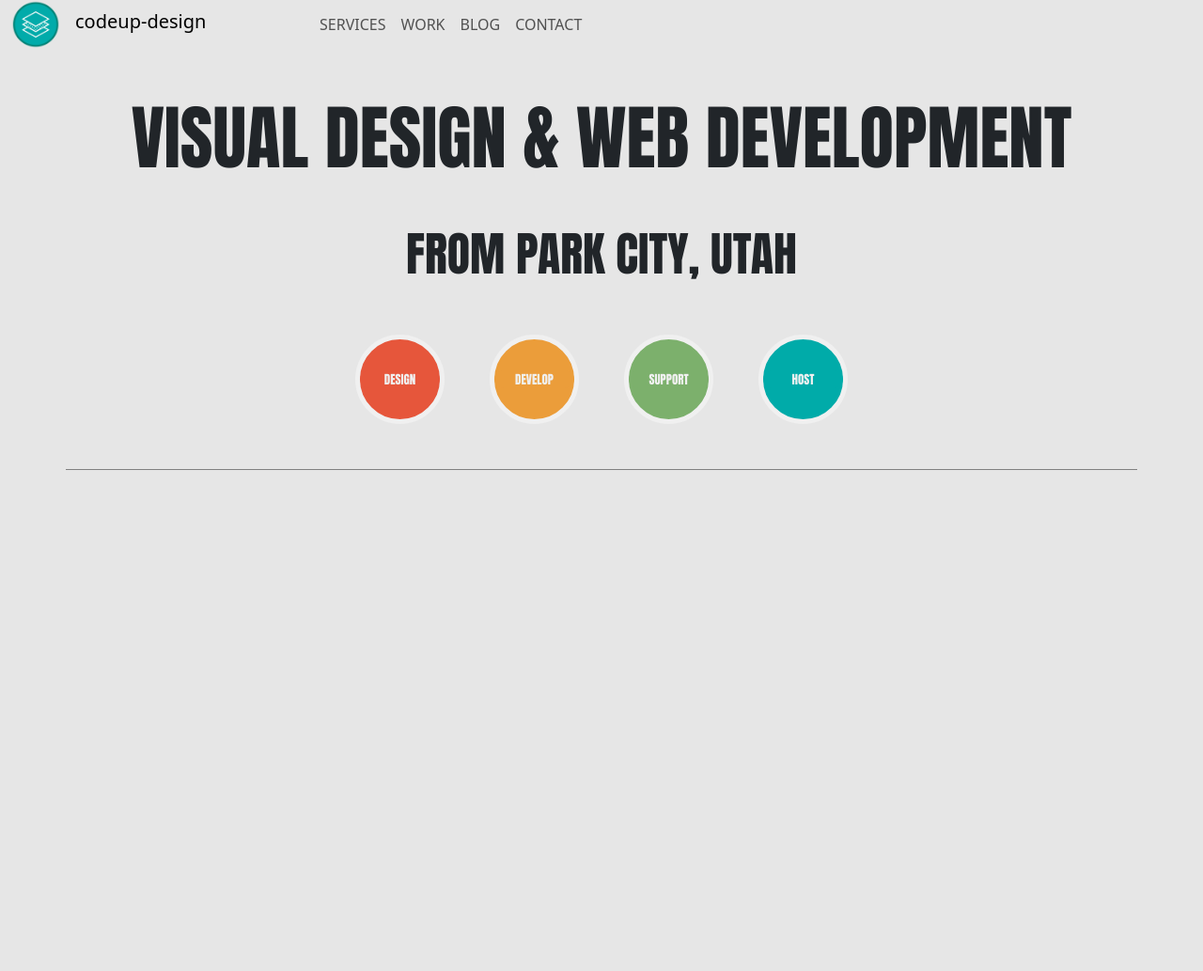
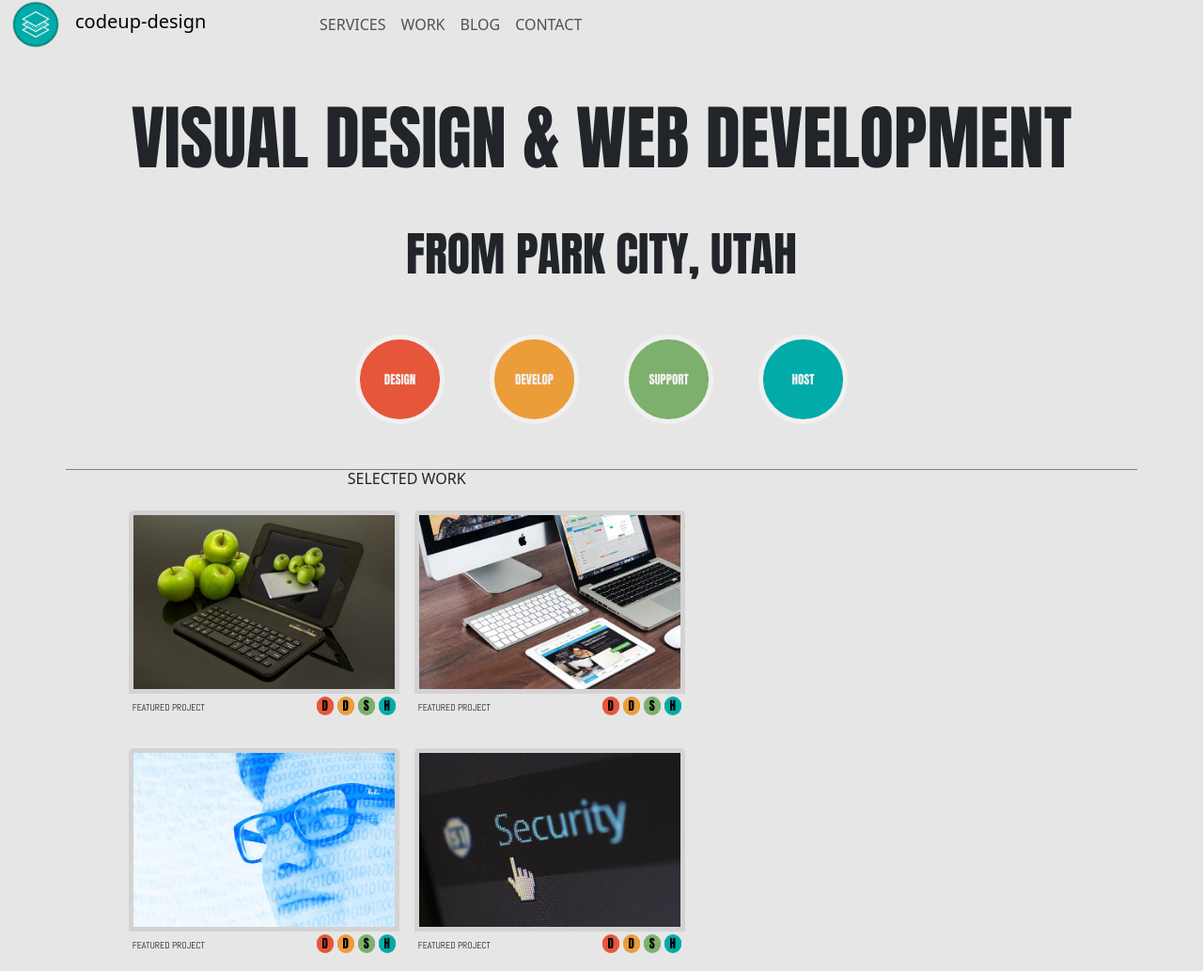
Before and after one commit to codeup-gardner-sowers/codeup-design-project, a plain HTML site: page index.html in a window 1280 px wide. Shown: the whole page at 94% size. Before the commit the page ends 800 px from the top, so only its background shows below. Drawn offline with nearby package versions, Linux system fonts and the light colour scheme.

Commit message:
Added content for Main

```diff
--- a/CSS/style.css
+++ b/CSS/style.css
@@ -1,6 +1,6 @@
 @import url('https://fonts.googleapis.com/css2?family=Abel&family=Anton&display=swap');
 section{
-    font-family: "Anton";
+    font-family: "Anton", sans-serif;
     border-bottom: 1px solid grey;
 }
 section h1{
@@ -43,8 +43,37 @@ span{
     width: 95px;
     border: 5px solid;
 }
+
+.circle2 {
+    color: #000;
+    border-radius: 999px;
+    height: 18px;
+    width: 18px;
+    font-family: "Anton",sans-serif;
+}
+
 * {
     background-color: #E6E6E6;
+}
+
+main {
+    width: 65%;
+}
+
+.card {
+    border: none;
+    padding: unset;
+}
+
+.card-img-top {
+    border: 5px solid lightgray;
+    height: 195px;
+    width: 288px;
+}
+
+.card-text {
+    font-size: 10px;
+    font-family: "Abel", sans-serif;
 }
 
 @media screen and (max-width: 769px){
--- a/index.html
+++ b/index.html
@@ -52,7 +52,61 @@
                 </div>
             </section>
 
+            <div class="container d-flex">
+                <main class="row d-flex gap-3 flex-wrap justify-content-center">
+                    <h6 class="text-center">SELECTED WORK</h6>
+                    <div class="card" style="width: 18rem;">
+                        <img src="assets/images/apple-ipad.jpg" class="card-img-top" alt="...">
+                        <div class="card-body d-flex ps-1 pe-1 pt-1 pb-1" >
+                            <p class="card-text flex-grow-1 font-weight-bold d-flex align-items-end">FEATURED PROJECT</p>
+                            <ul class="list-unstyled d-flex gap-1">
+                                <li class="circle2 red d-flex align-items-center justify-content-center"><span>D</span></li>
+                                <li class="circle2 orange d-flex align-items-center justify- content-center"><span>D</span></li>
+                                <li class="circle2 green d-flex align-items-center justify- content-center"><span>S</span></li>
+                                <li class="circle2 blue d-flex align-items-center justify- content-center"><span>H</span></li>
+                            </ul>
+                        </div>
+                    </div>
+                    <div class="card" style="width: 18rem;">
+                        <img src="assets/images/macbook.jpg" class="card-img-top" alt="...">
+                        <div class="card-body d-flex ps-1 pe-1 pt-1 pb-1" >
+                            <p class="card-text flex-grow-1 font-weight-bold d-flex align-items-end">FEATURED PROJECT</p>
+                            <ul class="list-unstyled d-flex gap-1">
+                                <li class="circle2 red d-flex align-items-center justify-content-center"><span>D</span></li>
+                                <li class="circle2 orange d-flex align-items-center justify- content-center"><span>D</span></li>
+                                <li class="circle2 green d-flex align-items-center justify- content-center"><span>S</span></li>
+                                <li class="circle2 blue d-flex align-items-center justify- content-center"><span>H</span></li>
+                            </ul>
+                        </div>
+                    </div>
+                    <div class="card" style="width: 18rem;">
+                        <img src="assets/images/man.jpg" class="card-img-top" alt="...">
+                        <div class="card-body d-flex ps-1 pe-1 pt-1 pb-1" >
+                            <p class="card-text flex-grow-1 font-weight-bold d-flex align-items-end">FEATURED PROJECT</p>
+                            <ul class="list-unstyled d-flex gap-1">
+                                <li class="circle2 red d-flex align-items-center justify-content-center"><span>D</span></li>
+                                <li class="circle2 orange d-flex align-items-center justify- content-center"><span>D</span></li>
+                                <li class="circle2 green d-flex align-items-center justify- content-center"><span>S</span></li>
+                                <li class="circle2 blue d-flex align-items-center justify- content-center"><span>H</span></li>
+                            </ul>
+                        </div>
+                    </div>
+                    <div class="card" style="width: 18rem;">
+                        <img src="assets/images/security.jpg" class="card-img-top" alt="...">
+                        <div class="card-body d-flex ps-1 pe-1 pt-1 pb-1" >
+                            <p class="card-text flex-grow-1 font-weight-bold d-flex align-items-end">FEATURED PROJECT</p>
+                            <ul class="list-unstyled d-flex gap-1">
+                                <li class="circle2 red d-flex align-items-center justify-content-center"><span>D</span></li>
+                                <li class="circle2 orange d-flex align-items-center justify- content-center"><span>D</span></li>
+                                <li class="circle2 green d-flex align-items-center justify- content-center"><span>S</span></li>
+                                <li class="circle2 blue d-flex align-items-center justify- content-center"><span>H</span></li>
+                            </ul>
+                        </div>
+                    </div>
+                </main>
+                <aside class="row d-flex flex-column">
 
+                </aside>
 
 
 
```
